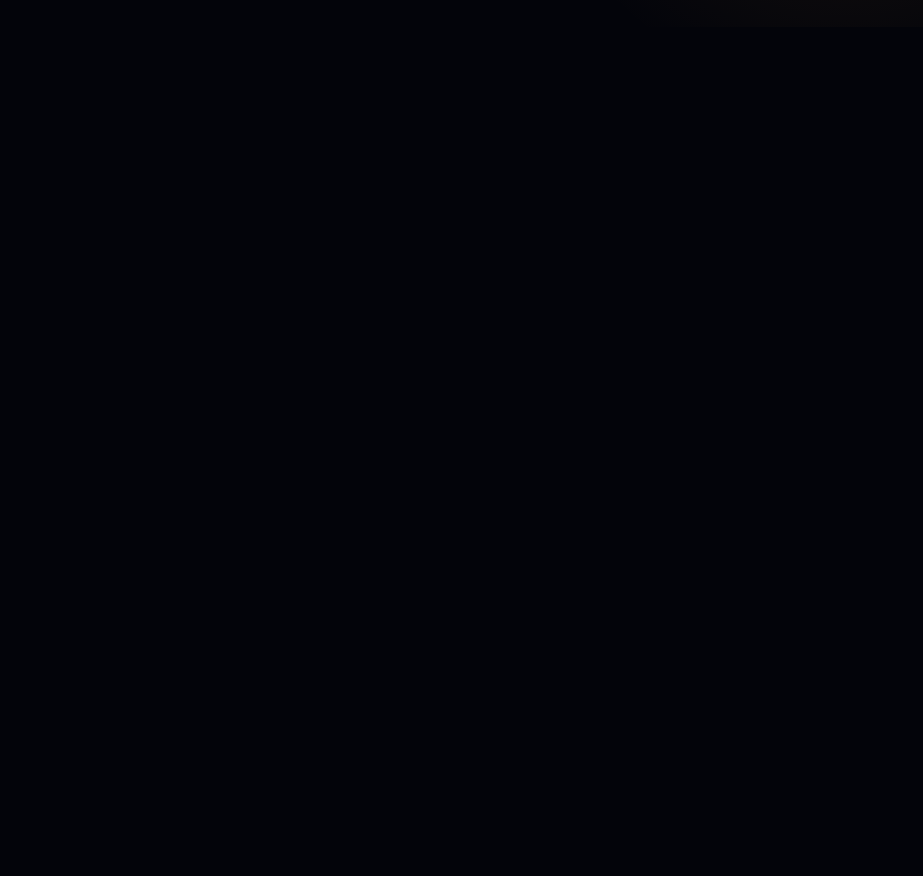
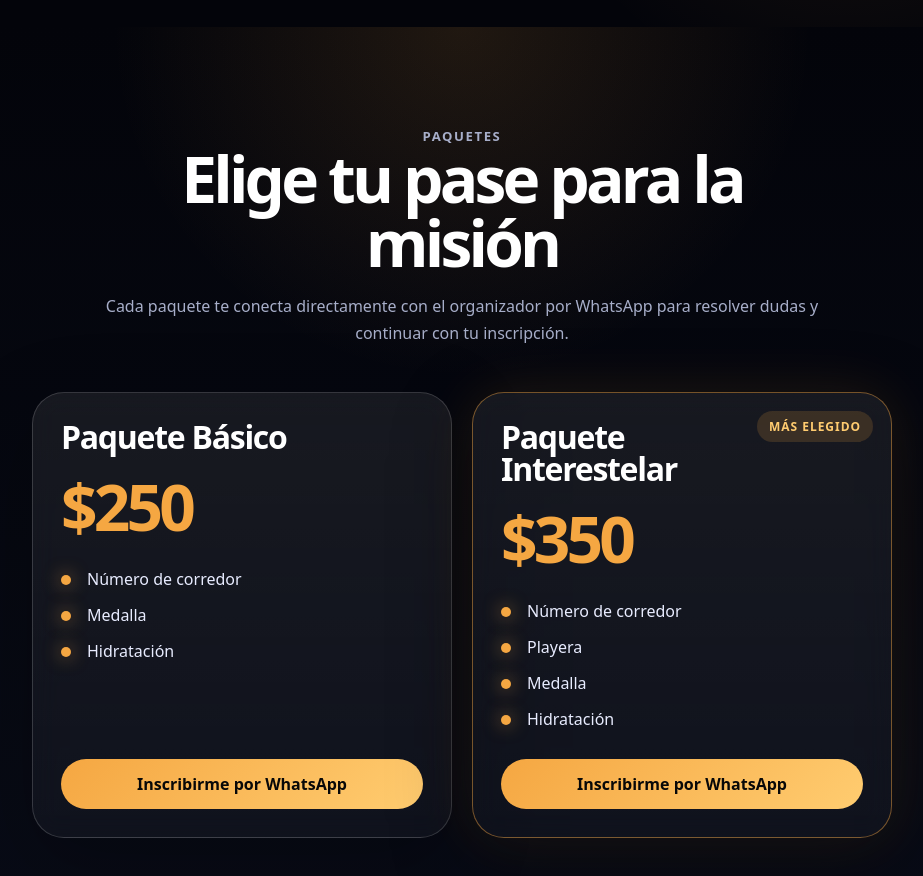
Before and after one commit to antoniomontrz13-pixel/MaratonNov, a React (Vite) app: page / in a window 1280 px wide. Shown: the part 1640-2516 px from the top of the page, without its empty margins (178-1101 px from the left). Before the commit the page ends 1667 px from the top, so only its background shows below. Built offline with nearby package versions, Linux system fonts and the light colour scheme.

Commit message:
Agrega seccion de paquetes

```diff
--- a/src/App.jsx
+++ b/src/App.jsx
@@ -2,6 +2,7 @@ import React from "react";
 import Navbar from "./components/Navbar.jsx";
 import Hero from "./sections/Hero.jsx";
 import RaceInfo from "./sections/RaceInfo.jsx";
+import Packages from "./sections/Packages.jsx";
 
 function App() {
   return (
@@ -11,6 +12,7 @@ function App() {
       <main>
         <Hero />
         <RaceInfo />
+        <Packages />
       </main>
     </>
   );
--- a/src/components/PackageCard.jsx
+++ b/src/components/PackageCard.jsx
@@ -0,0 +1,35 @@
+import React from "react";
+import { raceInfo } from "../data/raceData";
+
+function PackageCard({ packageData, featured = false }) {
+  const whatsappMessage = encodeURIComponent(packageData.whatsappMessage);
+  const whatsappUrl = `https://wa.me/${raceInfo.whatsappNumber}?text=${whatsappMessage}`;
+
+  return (
+    <article className={`package-card ${featured ? "package-card--featured" : ""}`}>
+      {featured && <span className="package-card__badge">Más elegido</span>}
+
+      <div className="package-card__header">
+        <h3>{packageData.name}</h3>
+        <p>{packageData.price}</p>
+      </div>
+
+      <ul className="package-card__list">
+        {packageData.includes.map((item) => (
+          <li key={item}>{item}</li>
+        ))}
+      </ul>
+
+      <a
+        href={whatsappUrl}
+        target="_blank"
+        rel="noopener noreferrer"
+        className="package-card__button"
+      >
+        Inscribirme por WhatsApp
+      </a>
+    </article>
+  );
+}
+
+export default PackageCard;
--- a/src/sections/Packages.jsx
+++ b/src/sections/Packages.jsx
@@ -0,0 +1,32 @@
+import React from "react";
+import { racePackages } from "../data/raceData";
+import PackageCard from "../components/PackageCard.jsx";
+
+function Packages() {
+  return (
+    <section className="packages section" id="paquetes">
+      <div className="container">
+        <div className="packages__header">
+          <p className="section-kicker">Paquetes</p>
+          <h2>Elige tu pase para la misión</h2>
+          <p>
+            Cada paquete te conecta directamente con el organizador por WhatsApp
+            para resolver dudas y continuar con tu inscripción.
+          </p>
+        </div>
+
+        <div className="packages__grid">
+          {racePackages.map((packageData, index) => (
+            <PackageCard
+              key={packageData.name}
+              packageData={packageData}
+              featured={index === 1}
+            />
+          ))}
+        </div>
+      </div>
+    </section>
+  );
+}
+
+export default Packages;
--- a/src/styles/global.css
+++ b/src/styles/global.css
@@ -558,3 +558,161 @@ main {
     padding: 22px;
   }
 }
+
+.packages {
+  position: relative;
+  background:
+    radial-gradient(circle at 50% 0%, rgba(245, 167, 66, 0.12), transparent 32%),
+    linear-gradient(180deg, var(--color-bg), var(--color-bg-soft));
+}
+
+.packages__header {
+  max-width: 720px;
+  margin: 0 auto 44px;
+  text-align: center;
+}
+
+.packages__header h2 {
+  margin: 0;
+  color: var(--color-white);
+  font-size: clamp(2rem, 5vw, 4rem);
+  line-height: 1;
+  letter-spacing: -0.06em;
+}
+
+.packages__header p {
+  margin: 18px 0 0;
+  color: var(--color-muted);
+  line-height: 1.7;
+}
+
+.packages__grid {
+  display: grid;
+  grid-template-columns: repeat(2, minmax(0, 1fr));
+  gap: 20px;
+  max-width: 860px;
+  margin: 0 auto;
+}
+
+.package-card {
+  position: relative;
+  display: flex;
+  flex-direction: column;
+  min-height: 420px;
+  padding: 28px;
+  border: 1px solid var(--color-border);
+  border-radius: var(--radius-lg);
+  background:
+    linear-gradient(180deg, rgba(255, 255, 255, 0.075), rgba(255, 255, 255, 0.035));
+  box-shadow: 0 24px 80px rgba(0, 0, 0, 0.25);
+  backdrop-filter: blur(14px);
+}
+
+.package-card--featured {
+  border-color: rgba(245, 167, 66, 0.45);
+  box-shadow:
+    0 24px 80px rgba(0, 0, 0, 0.35),
+    0 0 60px rgba(245, 167, 66, 0.12);
+}
+
+.package-card__badge {
+  position: absolute;
+  top: 18px;
+  right: 18px;
+  padding: 7px 12px;
+  border-radius: 999px;
+  background: rgba(245, 167, 66, 0.16);
+  color: var(--color-accent-soft);
+  font-size: 0.75rem;
+  font-weight: 800;
+  letter-spacing: 0.08em;
+  text-transform: uppercase;
+}
+
+.package-card__header h3 {
+  margin: 0;
+  max-width: 70%;
+  color: var(--color-white);
+  font-size: clamp(1.5rem, 3vw, 2rem);
+  line-height: 1;
+  letter-spacing: -0.04em;
+}
+
+.package-card__header p {
+  margin: 22px 0 0;
+  color: var(--color-accent);
+  font-size: clamp(2.4rem, 6vw, 4rem);
+  font-weight: 900;
+  line-height: 1;
+  letter-spacing: -0.06em;
+}
+
+.package-card__list {
+  display: grid;
+  gap: 12px;
+  margin: 28px 0;
+  padding: 0;
+  list-style: none;
+}
+
+.package-card__list li {
+  position: relative;
+  padding-left: 26px;
+  color: var(--color-text);
+  line-height: 1.5;
+}
+
+.package-card__list li::before {
+  content: "";
+  position: absolute;
+  left: 0;
+  top: 0.55em;
+  width: 10px;
+  height: 10px;
+  border-radius: 999px;
+  background: var(--color-accent);
+  box-shadow: 0 0 18px rgba(245, 167, 66, 0.65);
+}
+
+.package-card__button {
+  display: inline-flex;
+  align-items: center;
+  justify-content: center;
+  min-height: 50px;
+  margin-top: auto;
+  padding: 0 20px;
+  border-radius: 999px;
+  background: linear-gradient(135deg, var(--color-accent), var(--color-accent-soft));
+  color: #080808;
+  font-weight: 900;
+  transition: transform var(--transition-normal);
+}
+
+.package-card__button:hover {
+  transform: translateY(-2px);
+}
+
+@media (max-width: 760px) {
+  .packages__header {
+    text-align: left;
+  }
+
+  .packages__grid {
+    grid-template-columns: 1fr;
+  }
+
+  .package-card {
+    min-height: auto;
+    padding: 24px;
+  }
+
+  .package-card__header h3 {
+    max-width: 100%;
+  }
+
+  .package-card__badge {
+    position: static;
+    width: fit-content;
+    margin-bottom: 18px;
+  }
+}
```
